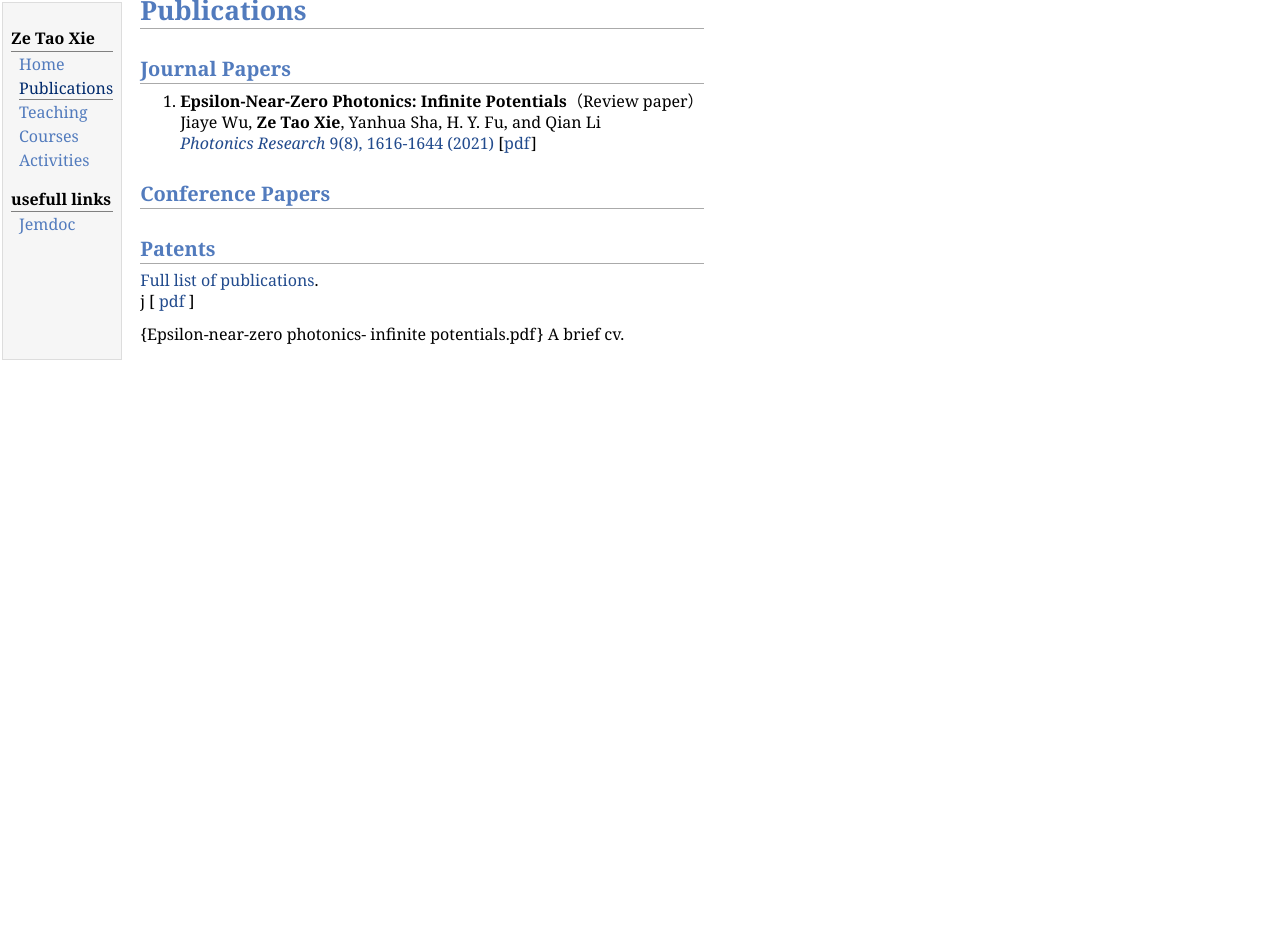
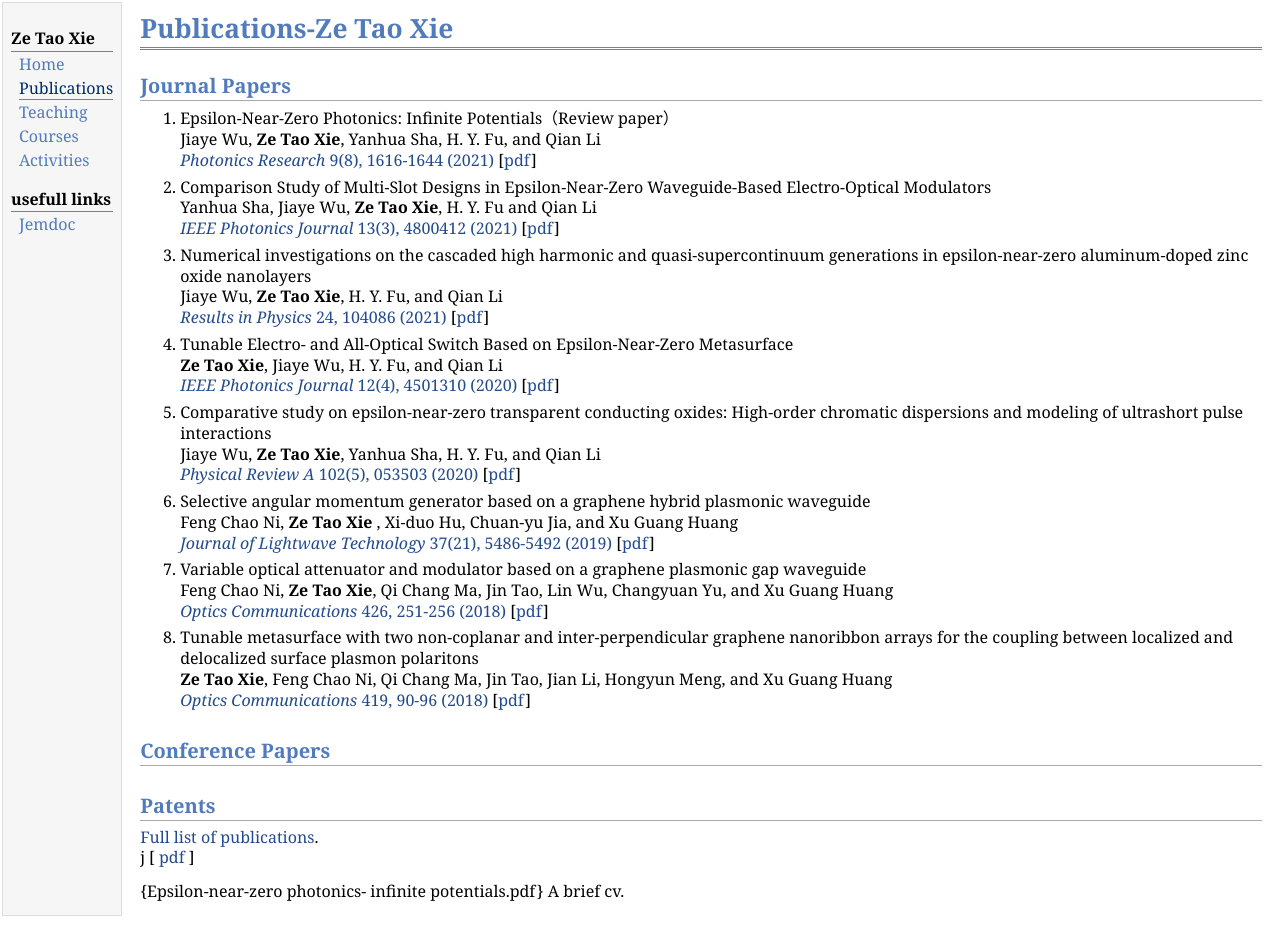
Before and after one commit to zetaoxie7/zetaoxie7.github.io, a plain HTML site: page publications.html in a window 1280 px wide. Before the commit the page ends 800 px from the top, so only its background shows below. Drawn offline with Linux system fonts and the light colour scheme.

Commit message:
xxx（本次更新内容）

```diff
--- a/publications.html
+++ b/publications.html
@@ -5,7 +5,7 @@
 <meta name="generator" content="jemdoc, see http://jemdoc.jaboc.net/" />
 <meta http-equiv="Content-Type" content="text/html;charset=utf-8" />
 <link rel="stylesheet" href="jemdoc.css" type="text/css" />
-<title></title>
+<title>Publications-Ze Tao Xie</title>
 </head>
 <body>
 <table summary="Table for page layout." id="tlayout">
@@ -21,12 +21,43 @@
 <div class="menu-item"><a href="http://jemdoc.jaboc.net/">Jemdoc</a></div>
 </td>
 <td id="layout-content">
-<h1>Publications</h1>
+<div id="toptitle">
+<h1>Publications-Ze Tao Xie</h1>
+</div>
 <h2>Journal Papers</h2>
 <ol>
-<li><p><b>Epsilon-Near-Zero Photonics: Infinite Potentials</b>（Review paper）<br />
+<li><p>Epsilon-Near-Zero Photonics: Infinite Potentials（Review paper）<br />
 Jiaye Wu, <b>Ze Tao Xie</b>, Yanhua Sha, H. Y. Fu, and Qian Li <br />
 <a href="https://www.osapublishing.org/prj/fulltext.cfm?uri=prj-9-8-1616&amp;id=453880"><i>Photonics Research</i> 9(8), 1616-1644 (2021)</a>  [<a href="Journals/PR2021.pdf">pdf</a>]</p>
+</li>
+<li><p>Comparison Study of Multi-Slot Designs in Epsilon-Near-Zero Waveguide-Based Electro-Optical Modulators <br />
+Yanhua Sha, Jiaye Wu, <b>Ze Tao Xie</b>, H. Y. Fu and Qian Li<br />
+<a href="https://ieeexplore.ieee.org/document/9444581"><i>IEEE Photonics Journal</i> 13(3), 4800412 (2021)</a> [<a href="Journals/PJ2021.pdf">pdf</a>]</p>
+</li>
+<li><p>Numerical investigations on the cascaded high harmonic and quasi-supercontinuum generations in epsilon-near-zero aluminum-doped zinc oxide nanolayers<br />
+Jiaye Wu, <b>Ze Tao Xie</b>, H. Y. Fu, and Qian Li<br />
+<a href="https://www.sciencedirect.com/science/article/pii/S221137972100245X?via%3Dihub"><i>Results in Physics</i> 24, 104086 (2021)</a> [<a href="Journals/R&amp;P2021.pdf">pdf</a>]</p>
+</li>
+<li><p>Tunable Electro- and All-Optical Switch Based on Epsilon-Near-Zero
+Metasurface<br />
+<b>Ze Tao Xie</b>, Jiaye Wu, H. Y. Fu, and Qian Li<br />
+<a href="https://ieeexplore.ieee.org/document/9144401"><i>IEEE Photonics Journal</i> 12(4), 4501310 (2020)</a> [<a href="Journals/PJ2020.pdf">pdf</a>]</p>
+</li>
+<li><p>Comparative study on epsilon-near-zero transparent conducting oxides: High-order chromatic dispersions and modeling of ultrashort pulse interactions<br />
+Jiaye Wu, <b>Ze Tao Xie</b>, Yanhua Sha, H. Y. Fu, and Qian Li<br />
+<a href="https://journals.aps.org/pra/abstract/10.1103/PhysRevA.102.053503"><i>Physical Review A</i> 102(5), 053503 (2020)</a> [<a href="Journals/PRA2020.pdf">pdf</a>]</p>
+</li>
+<li><p>Selective angular momentum generator based on a graphene hybrid plasmonic waveguide<br />
+Feng Chao Ni, <b>Ze Tao Xie</b> , Xi-duo Hu, Chuan-yu Jia, and Xu Guang Huang<br />
+<a href="https://ieeexplore.ieee.org/document/8839826"><i>Journal of Lightwave Technology</i> 37(21), 5486-5492 (2019)</a> [<a href="Journals/JLT2019.pdf">pdf</a>]</p>
+</li>
+<li><p>Variable optical attenuator and modulator based on a graphene plasmonic gap waveguide<br />
+Feng Chao Ni, <b>Ze Tao Xie</b>, Qi Chang Ma, Jin Tao, Lin Wu, Changyuan Yu, and Xu Guang Huang<br />
+<a href="https://www.sciencedirect.com/science/article/pii/S0030401818304127?via%3Dihub"><i>Optics Communications</i> 426, 251-256 (2018)</a> [<a href="Journals/OC2018ni.pdf">pdf</a>]</p>
+</li>
+<li><p>Tunable metasurface with two non-coplanar and inter-perpendicular graphene nanoribbon arrays for the coupling between localized and delocalized surface plasmon polaritons<br />
+<b>Ze Tao Xie</b>, Feng Chao Ni, Qi Chang Ma, Jin Tao, Jian Li, Hongyun Meng, and Xu Guang Huang<br />
+<a href="https://www.sciencedirect.com/science/article/pii/S0030401818301998?via%3Dihub"><i>Optics Communications</i> 419, 90-96 (2018)</a> [<a href="Journals/OC2018xie.pdf">pdf</a>]</p>
 </li>
 </ol>
 <h2>Conference Papers</h2>
```
Also changed, not shown: 8 other files.
